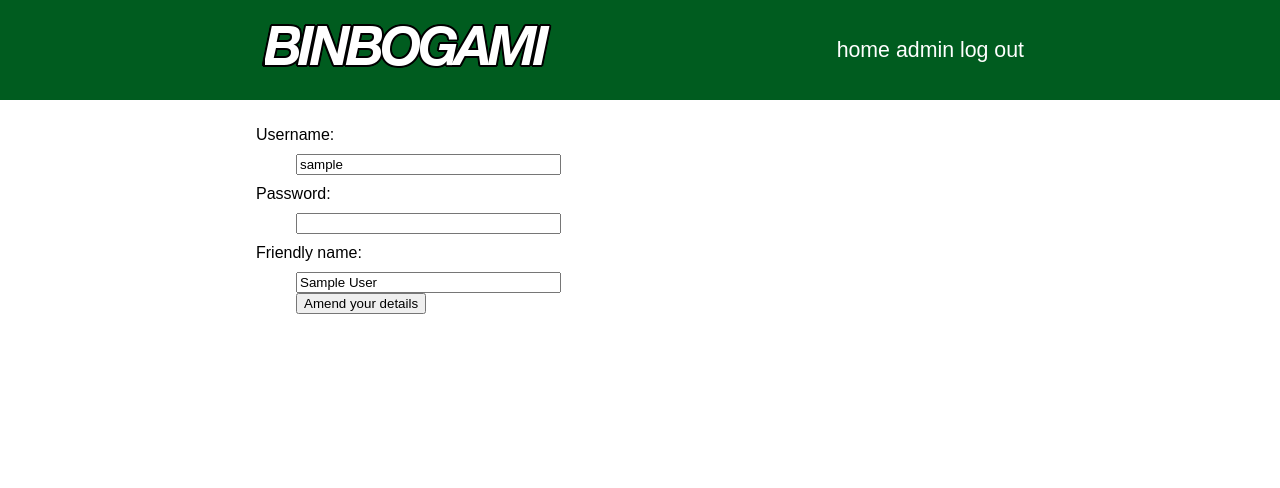
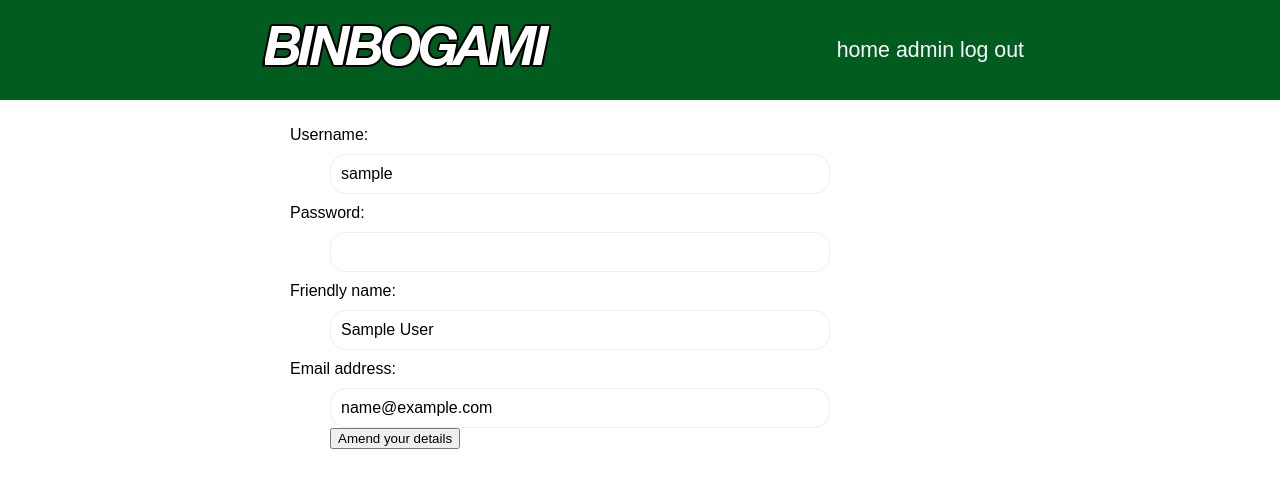
Before and after one commit to alexanderpyoung/binbogami, a Flask app: page /admin/user in a window 1280 px wide. Shown: the top 488 px of the page. Run offline with Flask 2, Linux system fonts and the light colour scheme; the visitor is signed in with stand-in values (Sample User, id 1); data comes from the database, SQL or seed files in the repository.

Commit message:
FONDLED THE CODE

```diff
--- a/binbogami/schema.sql
+++ b/binbogami/schema.sql
@@ -8,6 +8,7 @@
     username text not null,
     name text not null,
     pwhash text not null,
+    email text not null,
     storage real,
     bandwidth real
 );
--- a/binbogami/templates/register.html
+++ b/binbogami/templates/register.html
@@ -14,6 +14,8 @@
                 <dd><input type="password" size=30 name="password" />
                 <dt>Friendly name:
                 <dd><input type="text" size=30 name="name" />
+                <dt>Email address:
+                <dd><input type="text" size=30 name="email" />
                 <dd><input type="submit" value="Register" />
             </dl>
         </form></div>
--- a/binbogami/templates/user_admin.html
+++ b/binbogami/templates/user_admin.html
@@ -6,7 +6,7 @@
 <div class="container">
         {% if error %}<p style="color:red">Error: {{error}}</p> {% endif %}
         {% if success %}<p style="color:green">Success: {{success}}</p> {% endif %}
-        <form action="{{ url_for('admin.user_admin') }}" method="POST">
+        <div id="form"><form action="{{ url_for('admin.user_admin') }}" method="POST">
             <dl>
                 <dt>Username:
                 <dd><input type="text" size=30 name="username" value="{{ user[0] }}"/>
@@ -14,8 +14,10 @@
                 <dd><input type="password" size=30 name="password" />
                 <dt>Friendly name:
                 <dd><input type="text" size=30 name="name" value="{{ user[1] }}"/>
+                <dt>Email address:
+                <dd><input type="text" size=30 name="email" value="{{ user[2] }}" />
                 <dd><input type="submit" value="Amend your details" />
             </dl>
-        </form>
+        </form></div>
 </div>
 {% endblock %}
--- a/binbogami/views/admin.py
+++ b/binbogami/views/admin.py
@@ -9,6 +9,7 @@
 from mutagenx.oggopus import OggOpus
 from mutagenx.oggspeex import OggSpeex
 from PIL import Image
+from binbogami.views.register import check_email
 
 admin = Blueprint("admin", __name__, template_folder="templates")
 
@@ -121,12 +122,12 @@
 def edit_cast(castname):
     if 'username' in session:
         podcastid = get_id("id, name, image", castname, session['uid'])
-        cast_details = get_id("id, owner, name, description, url, image, categories", castname, session['uid'])
-        cast_img_list = cast_details[5].rsplit("/")
-        cast_img = cast_img_list[len(cast_img_list)-1]
-        cast_img_url = request.url_root + "image/" + cast_img
         if request.method == "GET":
             if podcastid != None:
+                cast_details = get_id("id, owner, name, description, url, image, categories", castname, session['uid'])
+                cast_img_list = cast_details[5].rsplit("/")
+                cast_img = cast_img_list[len(cast_img_list)-1]
+                cast_img_url = request.url_root + "image/" + cast_img
                 return render_template(
                     "podcasts_edit.html", cast_details=cast_details,
                     cast_img_url=cast_img_url, itunes_categories=itunes_categories
@@ -135,6 +136,10 @@
                 abort(401)
         elif request.method == "POST":
             if podcastid != None:
+                cast_details = get_id("id, owner, name, description, url, image, categories", castname, session['uid'])
+                cast_img_list = cast_details[5].rsplit("/")
+                cast_img = cast_img_list[len(cast_img_list)-1]
+                cast_img_url = request.url_root + "image/" + cast_img
                 if validate_url(request.form['url']) == 1:
                     return render_template("podcasts_edit.html", error="You did not supply a valid URL.",
                                             itunes_categories=itunes_categories,
@@ -443,28 +448,40 @@
 
 @admin.route("/admin/user", methods=["GET", "POST"])
 def user_admin():
+    #FIXME: As it is, we could register with one email address then change it
+    #       to an existing registration, don't think I care enough to fix.
     if 'username' in session:
+        user = g.sqlite_db.execute(
+            "select username, name, email from users where id=(?)",
+            [session['uid']]
+        ).fetchone()
         if request.method == "GET":
+            return render_template("user_admin.html", user=user)
+        else:
+            error = None
+            if check_email(request.form['email']):
+                if len(request.form['password']) == 0:
+                    g.sqlite_db.execute(
+                        "update users set username=(?), name=(?), email=(?) where id=(?)",
+                        [request.form['username'], request.form['name'],
+                        request.form['email'], session['uid']]
+                    )
+                else:
+                    password = hash_password(request.form['password'])
+                    g.sqlite_db.execute(
+                        "update users set username=(?), name=(?), pwhash=(?), email=(?) where id=(?)",
+                        [request.form['username'], request.form['name'], password,
+                        request.form['email'], session['uid']]
+                    )
+                g.sqlite_db.commit()
+            else:
+                error = "Not a valid email address."
+            #Call the database again to update the array that is passed to the
+            #template
             user = g.sqlite_db.execute(
-                "select username, name from users where id=(?)",
+                "select username, name, email from users where id=(?)",
                 [session['uid']]
             ).fetchone()
-            return render_template("user_admin.html", user=user)
-        else:
-            if len(request.form['password']) == 0:
-                g.sqlite_db.execute(
-                    "update users set username=(?), name=(?) where id=(?)",
-                    [request.form['username'], request.form['name'],
-                    session['uid']]
-                )
-            else:
-                password = hash_password(request.form['password'])
-                g.sqlite_db.execute(
-                    "update users set username=(?), name=(?), pwhash=(?) where id=(?)",
-                    [request.form['username'], request.form['name'], password,
-                    session['uid']]
-                )
-            g.sqlite_db.commit()
-            return redirect(url_for('frontpage.index'))
+            return render_template("user_admin.html", user=user, error=error)
     else:
         abort(401)
--- a/runserver.py
+++ b/runserver.py
@@ -1,3 +1,4 @@
 from binbogami import bbgapp
 
-bbgapp.run(debug=True)
+if __name__ == "__main__":
+    bbgapp.run(debug=True)
```
Also changed, not shown: binbogami/views/register.py (+18 -2 lines).
